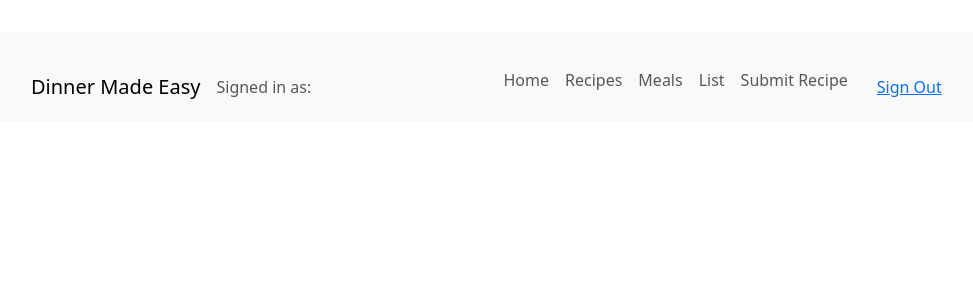
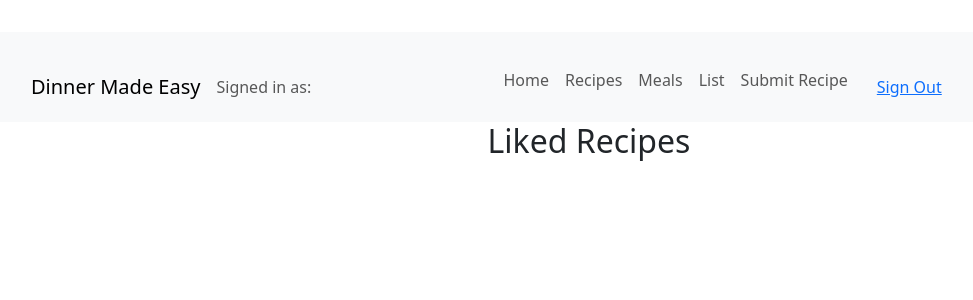
Before and after one commit to genesisquinn/easy-dinner-fe, a React (Vite) app: page /meals in a window 1280 px wide. Shown: the top 300 px of the page, without its empty margins (51-1024 px from the left). Built offline with nearby package versions, Linux system fonts and the light colour scheme.

Commit message:
Display Liked Recipes

```diff
--- a/src/App.jsx
+++ b/src/App.jsx
@@ -12,6 +12,7 @@ import List from './pages/List';
 import Home from './pages/Home';
 import Register from './components/registerUser';
 import Login from './components/logIn';
+import Meals from './pages/Meals';
 
 
 
@@ -30,6 +31,7 @@ function App() {
         <Route path="/submit-recipe" element={<Submit />} />
         <Route path="/recipes/:_id" element={<RecipeDetails />} />
         <Route path="/list" element={<List />} />
+        <Route path="/meals" element={<Meals />}  />
 
 
       </Routes>
--- /dev/null
+++ b/src/pages/Meals.jsx
@@ -0,0 +1,22 @@
+
+import { useSelector } from 'react-redux';
+import RecipeCard from '../components/recipeCard';
+
+const Meals = () => {
+    const recipes = useSelector(state => state.recipes);
+
+    const likedRecipes = recipes.filter(recipe => recipe.liked);
+
+    return (
+        <div>
+            <h2>Liked Recipes</h2>
+            <div className="recipe-cards">
+                {likedRecipes.map(recipe => (
+                    <RecipeCard key={recipe._id} recipe={recipe} />
+                ))}
+            </div>
+        </div>
+    );
+};
+
+export default Meals;
```
